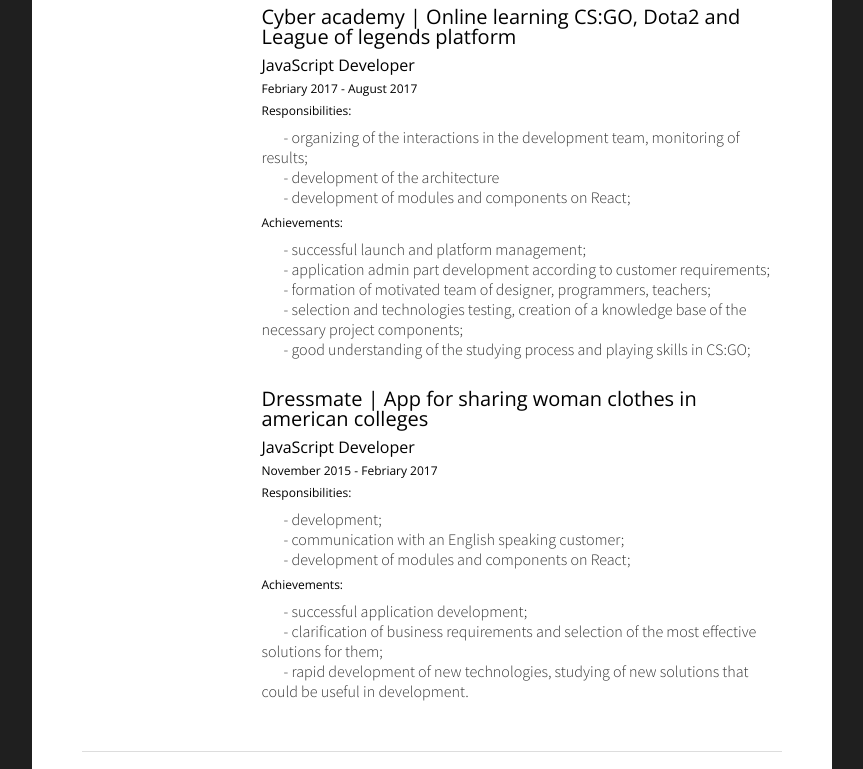
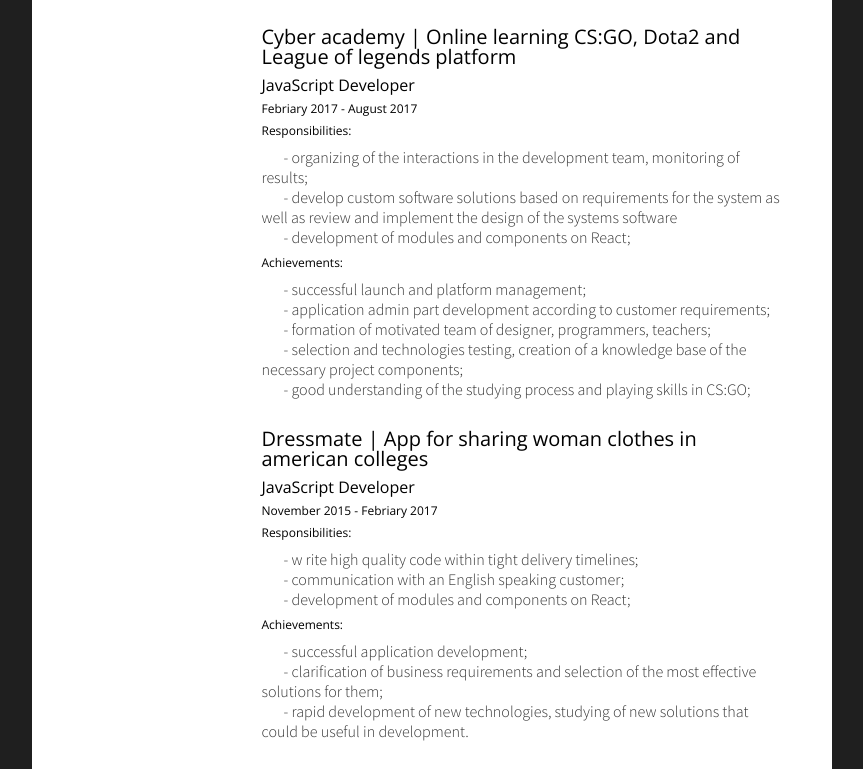
Before and after one commit to AnastasiyaYelets/CVLuxEng, a plain HTML site: page index.html in a window 1280 px wide. Shown: the part 2129-2898 px from the top of the page, without its empty margins (208-1071 px from the left). Drawn offline with nearby package versions, Linux system fonts and the light colour scheme.

Commit message:
first commit

```diff
--- a/index.html
+++ b/index.html
@@ -128,6 +128,7 @@
            <h5>Responsibilities:</h5>
            <p>- payment service frontend part support;</p>
            <p>- formalization of business requirements;</p>
+           <p>- optimize application for maximum speed and scalability;<p>
            <h5>Achievements:</h5>
            <p>- building a correction system for customer's and partner's remarks;</p>
            <br />
@@ -166,7 +167,7 @@
           <h5>Febriary 2017 - August 2017</h5>
           <h5>Responsibilities:</h5>
           <p>- organizing of the interactions in the development team, monitoring of results;</p>
-          <p>- development of the architecture</p>
+          <p>- develop custom software solutions based on requirements for the system as well as review and implement the design of the systems software</p>
           <p>- development of modules and components on React;</p>
           <h5>Achievements:</h5>
           <p>- successful launch and platform management;</p>
@@ -183,7 +184,8 @@
           <h5>November 2015 - Febriary 2017 </h5>
 
           <h5>Responsibilities:</h5>
-          <p>- development;</p>
+          <p>- w
+            rite high quality code within tight delivery timelines;</p>
           <p>- communication with an English speaking customer;</p>
           <p>- development of modules and components on React;</p>
           <h5>Achievements:</h5>
```
